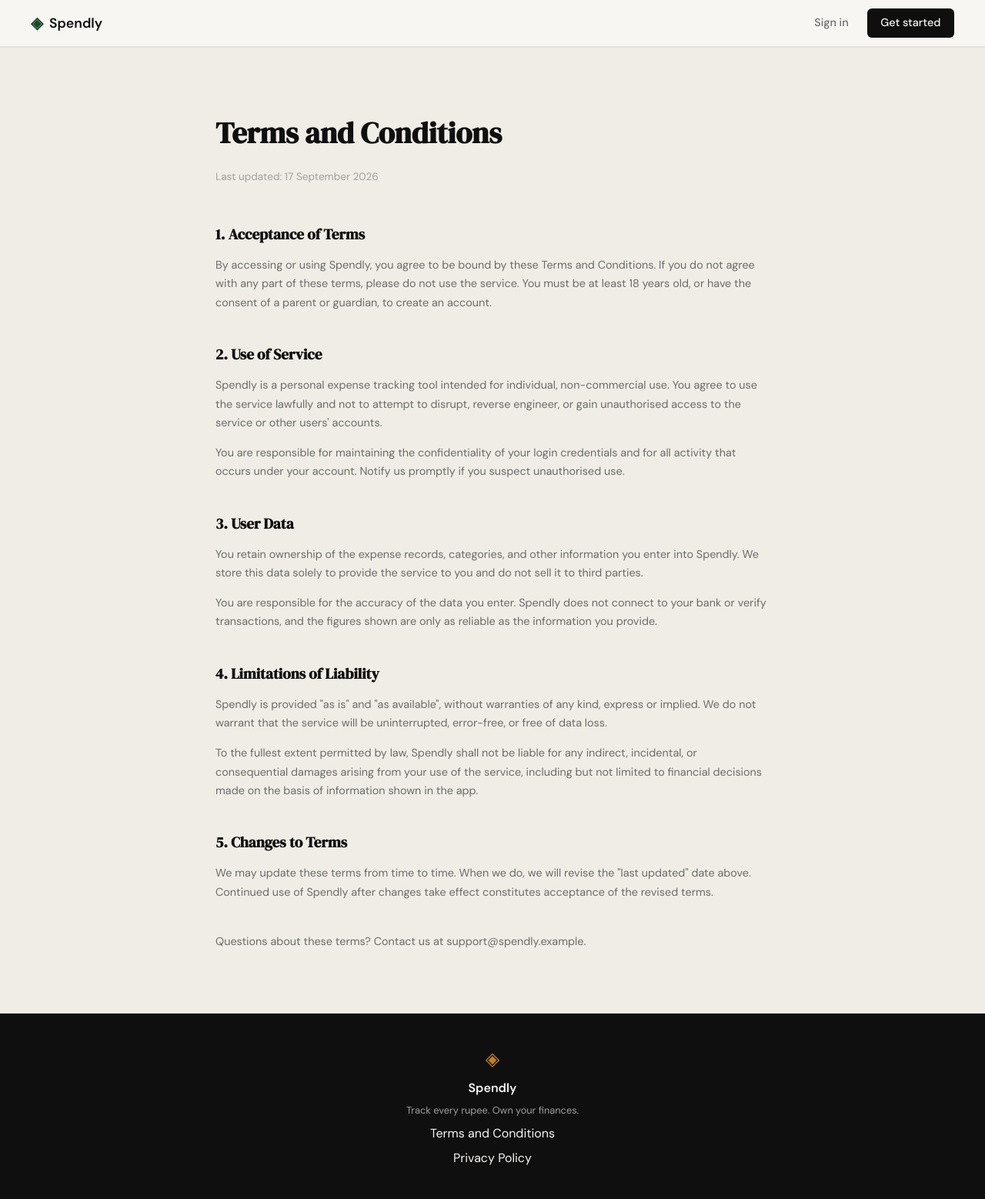
After one commit to HassanCodesAI78/expense, a Flask app: page /terms in a window 1280 px wide. The commit adds this page. Shown: the whole page at 77% size. Run offline with Flask 3, Linux system fonts and the light colour scheme.

```diff
--- a/app.py
+++ b/app.py
@@ -20,6 +20,11 @@ def register():
 @app.route("/login")
 def login():
     return render_template("login.html")
+
+
+@app.route("/terms")
+def terms():
+    return render_template("terms.html")
 
 
 # ------------------------------------------------------------------ #
--- a/static/css/style.css
+++ b/static/css/style.css
@@ -478,6 +478,35 @@ a { color: inherit; text-decoration: none; }
 .auth-switch a:hover { text-decoration: underline; }
 
 /* ------------------------------------------------------------------ */
+/* Legal pages (terms, privacy)                                        */
+/* ------------------------------------------------------------------ */
+
+.legal-inner {
+    max-width: 720px;
+    margin: 0 auto;
+}
+
+.terms-updated {
+    font-size: 0.85rem;
+    color: var(--ink-faint);
+    margin-bottom: 3rem;
+}
+
+.legal-section {
+    margin-bottom: 2.5rem;
+}
+
+.legal-section .feature-body + .feature-body {
+    margin-top: 0.9rem;
+}
+
+.legal-section a {
+    color: var(--accent);
+}
+
+.legal-section a:hover { text-decoration: underline; }
+
+/* ------------------------------------------------------------------ */
 /* Footer                                                              */
 /* ------------------------------------------------------------------ */
 
--- a/templates/base.html
+++ b/templates/base.html
@@ -34,6 +34,8 @@
             <span class="brand-icon">◈</span>
             <span class="footer-name">Spendly</span>
             <p class="footer-copy">Track every rupee. Own your finances.</p>
+            <a href="#">Terms and Conditions</a>
+            <a href="#">Privacy Policy</a>
         </div>
     </footer>
 
--- /dev/null
+++ b/templates/terms.html
@@ -0,0 +1,84 @@
+{% extends "base.html" %}
+
+{% block title %}Terms and Conditions — Spendly{% endblock %}
+
+{% block content %}
+
+<section class="features">
+    <div class="legal-inner">
+
+        <h1 class="cta-title">Terms and Conditions</h1>
+        <p class="terms-updated">Last updated: 17 September 2026</p>
+
+        <div class="legal-section">
+            <h2 class="feature-title">1. Acceptance of Terms</h2>
+            <p class="feature-body">
+                By accessing or using Spendly, you agree to be bound by these Terms and
+                Conditions. If you do not agree with any part of these terms, please do
+                not use the service. You must be at least 18 years old, or have the
+                consent of a parent or guardian, to create an account.
+            </p>
+        </div>
+
+        <div class="legal-section">
+            <h2 class="feature-title">2. Use of Service</h2>
+            <p class="feature-body">
+                Spendly is a personal expense tracking tool intended for individual,
+                non-commercial use. You agree to use the service lawfully and not to
+                attempt to disrupt, reverse engineer, or gain unauthorised access to
+                the service or other users' accounts.
+            </p>
+            <p class="feature-body">
+                You are responsible for maintaining the confidentiality of your login
+                credentials and for all activity that occurs under your account. Notify
+                us promptly if you suspect unauthorised use.
+            </p>
+        </div>
+
+        <div class="legal-section">
+            <h2 class="feature-title">3. User Data</h2>
+            <p class="feature-body">
+                You retain ownership of the expense records, categories, and other
+                information you enter into Spendly. We store this data solely to
+                provide the service to you and do not sell it to third parties.
+            </p>
+            <p class="feature-body">
+                You are responsible for the accuracy of the data you enter. Spendly
+                does not connect to your bank or verify transactions, and the figures
+                shown are only as reliable as the information you provide.
+            </p>
+        </div>
+
+        <div class="legal-section">
+            <h2 class="feature-title">4. Limitations of Liability</h2>
+            <p class="feature-body">
+                Spendly is provided "as is" and "as available", without warranties of
+                any kind, express or implied. We do not warrant that the service will
+                be uninterrupted, error-free, or free of data loss.
+            </p>
+            <p class="feature-body">
+                To the fullest extent permitted by law, Spendly shall not be liable for
+                any indirect, incidental, or consequential damages arising from your
+                use of the service, including but not limited to financial decisions
+                made on the basis of information shown in the app.
+            </p>
+        </div>
+
+        <div class="legal-section">
+            <h2 class="feature-title">5. Changes to Terms</h2>
+            <p class="feature-body">
+                We may update these terms from time to time. When we do, we will revise
+                the "last updated" date above. Continued use of Spendly after changes
+                take effect constitutes acceptance of the revised terms.
+            </p>
+        </div>
+
+        <p class="feature-body">
+            Questions about these terms? Contact us at
+            <a href="mailto:support@spendly.example">support@spendly.example</a>.
+        </p>
+
+    </div>
+</section>
+
+{% endblock %}
```
